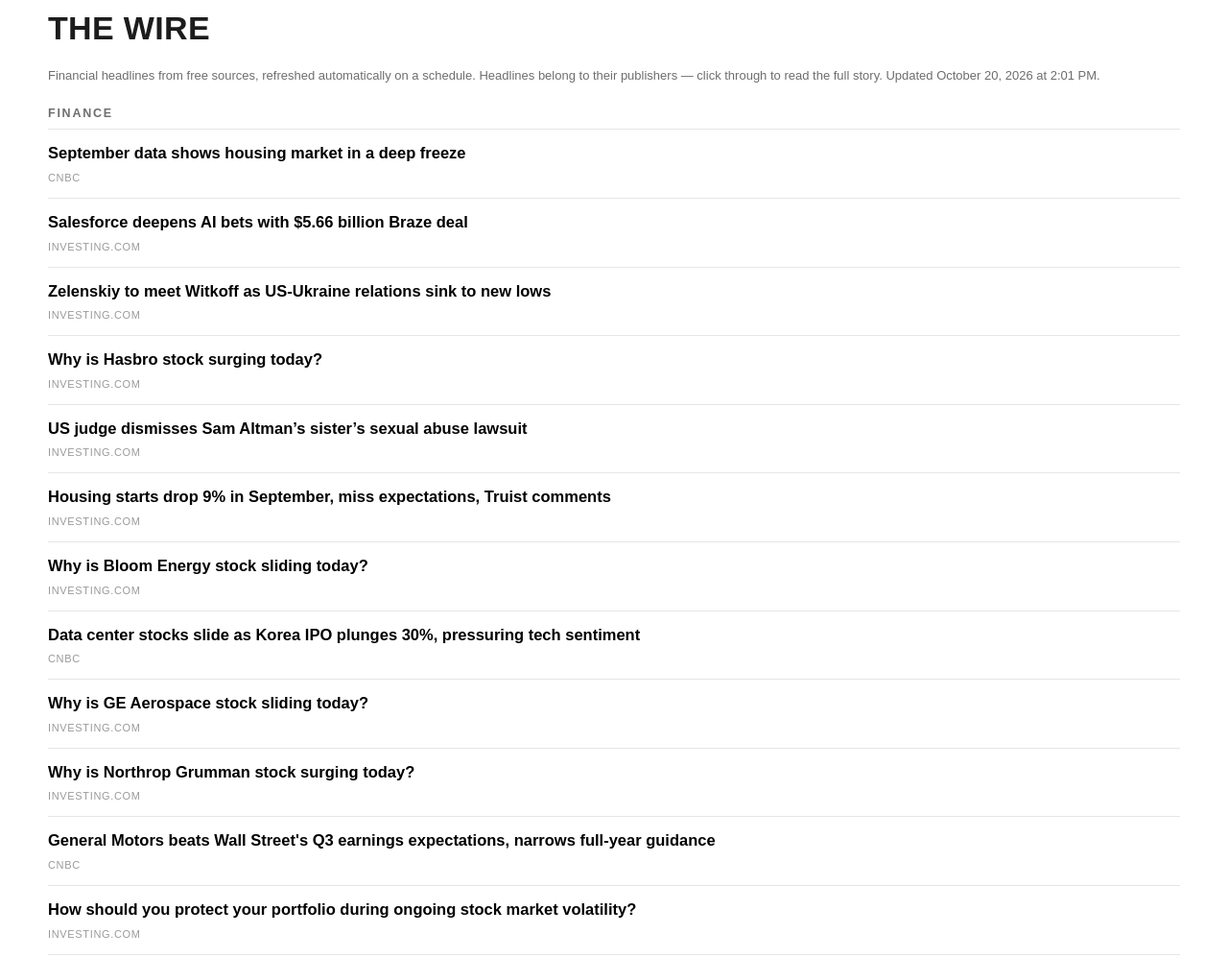
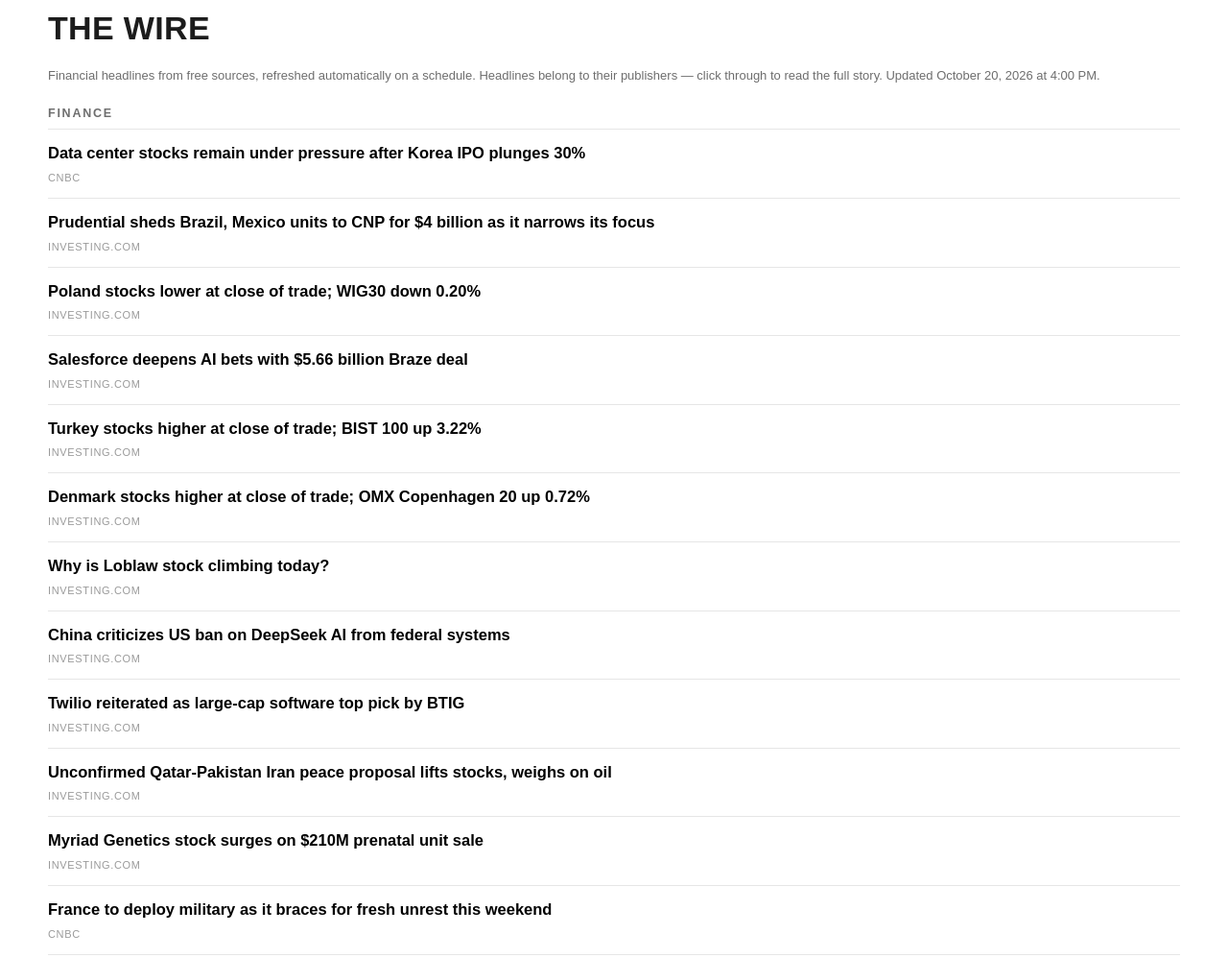
Before and after one commit to gatoreditor-glitch/the-readout, an Eleventy site: page src/wire.njk in a window 1280 px wide. Shown: the part 163-1161 px from the top of the page at 96% size. Built offline with nearby package versions, Linux system fonts and the light colour scheme; Eleventy itself is replaced by a stand-in of ours; files that its build step writes are made by us from their sources.

```diff
--- a/src/_data/base_rates.json
+++ b/src/_data/base_rates.json
@@ -1,5 +1,5 @@
 {
-  "computed_at": "2026-10-20T14:01:44",
+  "computed_at": "2026-10-20T16:01:23",
   "data_from": "2010-01-04",
   "data_to": "2026-10-19",
   "universe": "SPY daily closes (dividends excluded)",
--- a/src/_data/markets.json
+++ b/src/_data/markets.json
@@ -1,40 +1,40 @@
 {
-  "updated": "2026-10-20T14:01:05.806Z",
+  "updated": "2026-10-20T16:00:45.387Z",
   "items": [
     {
       "label": "Dow Jones",
       "symbol": "DIA",
-      "price": 523.41,
-      "change": 4.49,
-      "pct": 0.8653
+      "price": 523.96,
+      "change": 5.04,
+      "pct": 0.9712
     },
     {
       "label": "S&P 500",
       "symbol": "SPY",
-      "price": 767.97,
-      "change": 1.49,
-      "pct": 0.1944
+      "price": 769.97,
+      "change": 3.49,
+      "pct": 0.4553
     },
     {
       "label": "Nasdaq 100",
       "symbol": "QQQ",
-      "price": 716.13,
-      "change": -2.23,
-      "pct": -0.3104
+      "price": 720.05,
+      "change": 1.69,
+      "pct": 0.2353
     },
     {
       "label": "Gold",
       "symbol": "GLD",
-      "price": 378.4,
-      "change": -1.29,
-      "pct": -0.3398
+      "price": 378.69,
+      "change": -1,
+      "pct": -0.2634
     },
     {
       "label": "Crude Oil",
       "symbol": "USO",
-      "price": 160.83,
-      "change": 0.02,
-      "pct": 0.0124
+      "price": 159.47,
+      "change": -1.34,
+      "pct": -0.8333
     }
   ]
 }
--- a/src/_data/signals.json
+++ b/src/_data/signals.json
@@ -1,5 +1,5 @@
 {
-  "updated": "2026-10-20T14:01:42.606Z",
+  "updated": "2026-10-20T16:01:21.292Z",
   "signals": [
     {
       "id": "trend",
--- a/src/_data/wire.json
+++ b/src/_data/wire.json
@@ -1,132 +1,132 @@
 {
-  "updated": "2026-10-20T14:01:02.010Z",
+  "updated": "2026-10-20T16:00:41.767Z",
   "order": [
     "Finance"
   ],
   "groups": {
     "Finance": [
       {
-        "headline": "September data shows housing market in a deep freeze",
+        "headline": "Data center stocks remain under pressure after Korea IPO plunges 30%",
         "source": "CNBC",
-        "url": "https://www.cnbc.com/2026/10/20/september-data-shows-housing-market-in-a-deep-freeze.html",
-        "datetime": "2026-10-20T14:00:03.000Z"
+        "url": "https://www.cnbc.com/2026/10/20/data-center-stocks-slide-as-korea-ipo-plunges-30percent-pressuring-tech-sentiment.html",
+        "datetime": "2026-10-20T15:45:47.000Z"
+      },
+      {
+        "headline": "Prudential sheds Brazil, Mexico units to CNP for $4 billion as it narrows its focus",
+        "source": "Investing.com",
+        "url": "https://www.investing.com/news/stock-market-news/prudential-sheds-brazil-mexico-units-to-cnp-for-4-billion-as-it-narrows-its-focus-4959716",
+        "datetime": "2026-10-20T15:42:59.000Z"
+      },
+      {
+        "headline": "Poland stocks lower at close of trade; WIG30 down 0.20%",
+        "source": "Investing.com",
+        "url": "https://www.investing.com/news/stock-market-news/poland-stocks-lower-at-close-of-trade-wig30-down-020-4960647",
+        "datetime": "2026-10-20T15:40:04.000Z"
       },
       {
         "headline": "Salesforce deepens AI bets with $5.66 billion Braze deal",
         "source": "Investing.com",
         "url": "https://www.investing.com/news/stock-market-news/salesforce-to-acquire-braze-in-a-566-billion-deal-4959937",
-        "datetime": "2026-10-20T13:55:24.000Z"
+        "datetime": "2026-10-20T15:30:39.000Z"
       },
       {
-        "headline": "Zelenskiy to meet Witkoff as US-Ukraine relations sink to new lows",
+        "headline": "Turkey stocks higher at close of trade; BIST 100 up 3.22%",
         "source": "Investing.com",
-        "url": "https://www.investing.com/news/stock-market-news/zelenskiy-to-meet-witkoff-as-trump-praises-russia-and-rebukes-ukraine-4959324",
-        "datetime": "2026-10-20T13:55:11.000Z"
+        "url": "https://www.investing.com/news/stock-market-news/turkey-stocks-higher-at-close-of-trade-bist-100-up-322-4960640",
+        "datetime": "2026-10-20T15:30:31.000Z"
       },
       {
-        "headline": "Why is Hasbro stock surging today?",
+        "headline": "Denmark stocks higher at close of trade; OMX Copenhagen 20 up 0.72%",
         "source": "Investing.com",
-        "url": "https://www.investing.com/news/stock-market-news/why-is-hasbro-stock-surging-today-93CH-4960415",
-        "datetime": "2026-10-20T13:55:09.000Z"
+        "url": "https://www.investing.com/news/stock-market-news/denmark-stocks-higher-at-close-of-trade-omx-copenhagen-20-up-072-4960638",
+        "datetime": "2026-10-20T15:30:04.000Z"
       },
       {
-        "headline": "US judge dismisses Sam Altman’s sister’s sexual abuse lawsuit",
+        "headline": "Why is Loblaw stock climbing today?",
         "source": "Investing.com",
-        "url": "https://www.investing.com/news/stock-market-news/us-judge-dismisses-sam-altmans-sisters-sexual-abuse-lawsuit-4960297",
-        "datetime": "2026-10-20T13:54:41.000Z"
+        "url": "https://www.investing.com/news/stock-market-news/why-is-loblaw-stock-climbing-today-93CH-4960637",
+        "datetime": "2026-10-20T15:28:32.000Z"
       },
       {
-        "headline": "Housing starts drop 9% in September, miss expectations, Truist comments",
+        "headline": "China criticizes US ban on DeepSeek AI from federal systems",
         "source": "Investing.com",
-        "url": "https://www.investing.com/news/stock-market-news/housing-starts-drop-9-in-september-miss-expectations-truist-comments-93CH-4960410",
-        "datetime": "2026-10-20T13:54:00.000Z"
+        "url": "https://www.investing.com/news/stock-market-news/china-criticizes-us-ban-on-deepseek-ai-from-federal-systems-93CH-4960636",
+        "datetime": "2026-10-20T15:28:11.000Z"
       },
       {
-        "headline": "Why is Bloom Energy stock sliding today?",
+        "headline": "Twilio reiterated as large-cap software top pick by BTIG",
         "source": "Investing.com",
-        "url": "https://www.investing.com/news/stock-market-news/why-is-bloom-energy-stock-sliding-today-93CH-4960406",
-        "datetime": "2026-10-20T13:53:20.000Z"
+        "url": "https://www.investing.com/news/stock-market-news/twilio-reiterated-as-largecap-software-top-pick-by-btig-4960635",
+        "datetime": "2026-10-20T15:22:04.000Z"
       },
       {
-        "headline": "Data center stocks slide as Korea IPO plunges 30%, pressuring tech sentiment",
-        "source": "CNBC",
-        "url": "https://www.cnbc.com/2026/10/20/data-center-stocks-slide-as-korea-ipo-plunges-30percent-pressuring-tech-sentiment.html",
-        "datetime": "2026-10-20T13:50:24.000Z"
+        "headline": "Unconfirmed Qatar-Pakistan Iran peace proposal lifts stocks, weighs on oil",
+        "source": "Investing.com",
+        "url": "https://www.investing.com/news/stock-market-news/unconfirmed-qatarpakistan-iran-peace-proposal-lifts-stocks-weighs-on-oil-4960631",
+        "datetime": "2026-10-20T15:20:49.000Z"
       },
       {
-        "headline": "Why is GE Aerospace stock sliding today?",
+        "headline": "Myriad Genetics stock surges on $210M prenatal unit sale",
         "source": "Investing.com",
-        "url": "https://www.investing.com/news/stock-market-news/why-is-ge-aerospace-stock-sliding-today-93CH-4960392",
-        "datetime": "2026-10-20T13:50:05.000Z"
+        "url": "https://www.investing.com/news/stock-market-news/myriad-genetics-stock-surges-on-210m-prenatal-unit-sale-4960632",
+        "datetime": "2026-10-20T15:15:35.000Z"
       },
       {
-        "headline": "Why is Northrop Grumman stock surging today?",
-        "source": "Investing.com",
-        "url": "https://www.investing.com/news/stock-market-news/why-is-northrop-grumman-stock-surging-today-93CH-4960390",
-        "datetime": "2026-10-20T13:49:17.000Z"
-      },
-      {
-        "headline": "General Motors beats Wall Street's Q3 earnings expectations, narrows full-year guidance",
+        "headline": "France to deploy military as it braces for fresh unrest this weekend",
         "source": "CNBC",
-        "url": "https://www.cnbc.com/2026/10/20/general-motors-gm-earnings-q3-2026.html",
-        "datetime": "2026-10-20T13:46:36.000Z"
-      },
-      {
-        "headline": "How should you protect your portfolio during ongoing stock market volatility?",
-        "source": "Investing.com",
-        "url": "https://www.investing.com/news/stock-market-news/how-should-you-protect-your-portfolio-during-ongoing-stock-market-volatility-93CH-4960381",
-        "datetime": "2026-10-20T13:46:36.000Z"
+        "url": "https://www.cnbc.com/2026/10/20/france-protests-curfews-macron-gulf-trip.html",
+        "datetime": "2026-10-20T15:01:38.000Z"
       }
     ]
   },
   "latest": [
     {
-      "headline": "September data shows housing market in a deep freeze",
+      "headline": "Data center stocks remain under pressure after Korea IPO plunges 30%",
       "source": "CNBC",
-      "url": "https://www.cnbc.com/2026/10/20/september-data-shows-housing-market-in-a-deep-freeze.html",
-      "datetime": "2026-10-20T14:00:03.000Z"
+      "url": "https://www.cnbc.com/2026/10/20/data-center-stocks-slide-as-korea-ipo-plunges-30percent-pressuring-tech-sentiment.html",
+      "datetime": "2026-10-20T15:45:47.000Z"
+    },
+    {
+      "headline": "Prudential sheds Brazil, Mexico units to CNP for $4 billion as it narrows its focus",
+      "source": "Investing.com",
+      "url": "https://www.investing.com/news/stock-market-news/prudential-sheds-brazil-mexico-units-to-cnp-for-4-billion-as-it-narrows-its-focus-4959716",
+      "datetime": "2026-10-20T15:42:59.000Z"
+    },
+    {
+      "headline": "Poland stocks lower at close of trade; WIG30 down 0.20%",
+      "source": "Investing.com",
+      "url": "https://www.investing.com/news/stock-market-news/poland-stocks-lower-at-close-of-trade-wig30-down-020-4960647",
+      "datetime": "2026-10-20T15:40:04.000Z"
     },
     {
       "headline": "Salesforce deepens AI bets with $5.66 billion Braze deal",
       "source": "Investing.com",
       "url": "https://www.investing.com/news/stock-market-news/salesforce-to-acquire-braze-in-a-566-billion-deal-4959937",
-      "datetime": "2026-10-20T13:55:24.000Z"
+      "datetime": "2026-10-20T15:30:39.000Z"
     },
     {
-      "headline": "Zelenskiy to meet Witkoff as US-Ukraine relations sink to new lows",
+      "headline": "Turkey stocks higher at close of trade; BIST 100 up 3.22%",
       "source": "Investing.com",
-      "url": "https://www.investing.com/news/stock-market-news/zelenskiy-to-meet-witkoff-as-trump-praises-russia-and-rebukes-ukraine-4959324",
-      "datetime": "2026-10-20T13:55:11.000Z"
+      "url": "https://www.investing.com/news/stock-market-news/turkey-stocks-higher-at-close-of-trade-bist-100-up-322-4960640",
+      "datetime": "2026-10-20T15:30:31.000Z"
     },
     {
-      "headline": "Why is Hasbro stock surging today?",
+      "headline": "Denmark stocks higher at close of trade; OMX Copenhagen 20 up 0.72%",
       "source": "Investing.com",
-      "url": "https://www.investing.com/news/stock-market-news/why-is-hasbro-stock-surging-today-93CH-4960415",
-      "datetime": "2026-10-20T13:55:09.000Z"
+      "url": "https://www.investing.com/news/stock-market-news/denmark-stocks-higher-at-close-of-trade-omx-copenhagen-20-up-072-4960638",
+      "datetime": "2026-10-20T15:30:04.000Z"
     },
     {
-      "headline": "US judge dismisses Sam Altman’s sister’s sexual abuse lawsuit",
+      "headline": "Why is Loblaw stock climbing today?",
       "source": "Investing.com",
-      "url": "https://www.investing.com/news/stock-market-news/us-judge-dismisses-sam-altmans-sisters-sexual-abuse-lawsuit-4960297",
-      "datetime": "2026-10-20T13:54:41.000Z"
+      "url": "https://www.investing.com/news/stock-market-news/why-is-loblaw-stock-climbing-today-93CH-4960637",
+      "datetime": "2026-10-20T15:28:32.000Z"
     },
     {
-      "headline": "Housing starts drop 9% in September, miss expectations, Truist comments",
+      "headline": "China criticizes US ban on DeepSeek AI from federal systems",
       "source": "Investing.com",
-      "url": "https://www.investing.com/news/stock-market-news/housing-starts-drop-9-in-september-miss-expectations-truist-comments-93CH-4960410",
-      "datetime": "2026-10-20T13:54:00.000Z"
-    },
-    {
-      "headline": "Why is Bloom Energy stock sliding today?",
-      "source": "Investing.com",
-      "url": "https://www.investing.com/news/stock-market-news/why-is-bloom-energy-stock-sliding-today-93CH-4960406",
-      "datetime": "2026-10-20T13:53:20.000Z"
-    },
-    {
-      "headline": "Data center stocks slide as Korea IPO plunges 30%, pressuring tech sentiment",
-      "source": "CNBC",
-      "url": "https://www.cnbc.com/2026/10/20/data-center-stocks-slide-as-korea-ipo-plunges-30percent-pressuring-tech-sentiment.html",
-      "datetime": "2026-10-20T13:50:24.000Z"
+      "url": "https://www.investing.com/news/stock-market-news/china-criticizes-us-ban-on-deepseek-ai-from-federal-systems-93CH-4960636",
+      "datetime": "2026-10-20T15:28:11.000Z"
     }
   ]
 }
```
Also changed, not shown: src/articles/oil-102-system-reading.md (renamed from drafts/2026-10-20-oil-102-system-reading.md, +5 -5 lines), src/assets/images/media-generation-oil-102-system-reading-1792512022.json (added, +9 -0 lines), src/assets/images/oil-102-system-reading.jpg (added).
